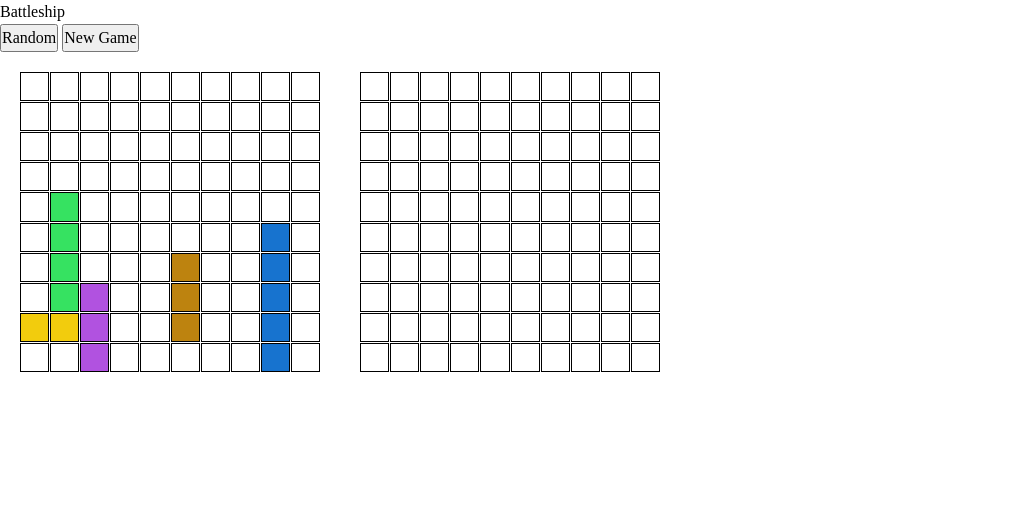
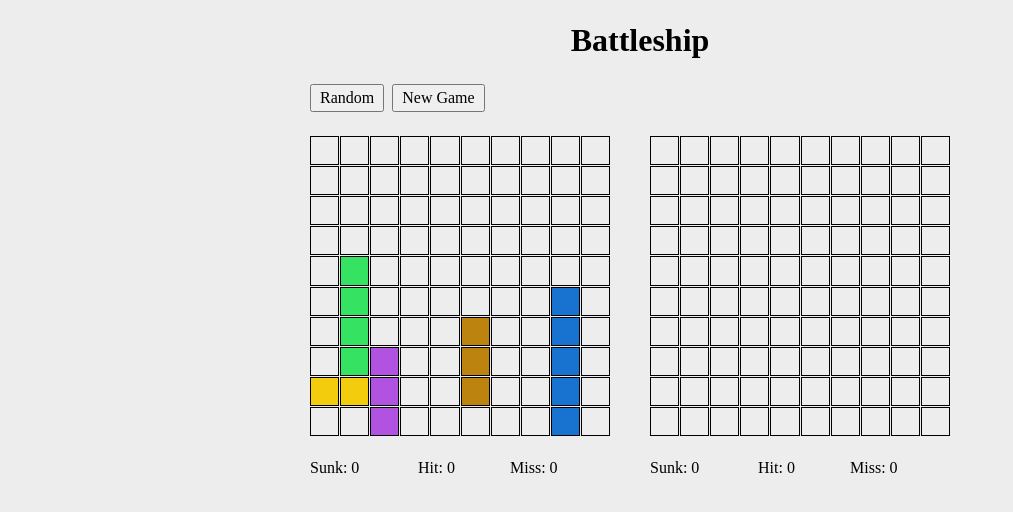
Before and after one commit to jmdelong7/battleship-top, a website built with webpack: page src/index.html in a window 1280 px wide. Shown: the whole page, without its empty margins (0-1013 px from the left). Built offline with nearby package versions, Linux system fonts and the light colour scheme.

Commit message:
style: Layout, sunk/hit/miss

```diff
--- a/src/css/styles.css
+++ b/src/css/styles.css
@@ -82,6 +82,54 @@ svg {
   --miss-color: hsl(0, 0%, 57%);
 }
 
+body {
+  display: flex;
+  flex-direction: column;
+  align-items: center;
+  background-color: rgb(237, 237, 237);
+}
+
+main {
+  width: 700px;
+}
+
+.heading {
+  text-align: center;
+  margin: 1rem;
+  font-weight: bold;
+  font-size: 32px;
+}
+
+.settings {
+  display: flex;
+  justify-content: flex-start;
+  margin-left: 16px;
+}
+
+.settings__btn {
+  margin: 0.25rem;
+  padding: 0 8px;
+}
+
+.data {
+  display: flex;
+  justify-content: space-evenly;
+}
+
+.data__text {
+  display: flex;
+  width: 320px;
+}
+
+.data__text > p {
+  width: 100px;
+}
+
+#human-hit,
+#computer-hit {
+  padding-left: 8px;
+}
+
 .game__board {
   display: grid;
   grid-template-rows: repeat(10, 1fr);
@@ -135,3 +183,7 @@ svg {
 .game__board__cell[data-state='human-destroyer'] {
   background-color: var(--destroyer-color);
 }
+
+.data {
+  display: flex;
+}
--- a/src/index.html
+++ b/src/index.html
@@ -6,6 +6,7 @@
   <title>Battleship</title>
 </head>
 <body>
+  <main>
     <header class="heading">
       <h1 class="heading__title">Battleship</h1>
     </header>
@@ -26,6 +27,8 @@
         <div class="game__board__row"></div>
         <div class="game__board__row"></div>
       </div>
+      <div class="game__data game__data--human">
+      </div>
       <div class="game__board game__board--computer">
         <div class="game__board__row"></div>
         <div class="game__board__row"></div>
@@ -39,5 +42,18 @@
         <div class="game__board__row"></div>
       </div>
     </div>
+    <div class="data">
+      <div class="data__text data__text--human">
+        <p id="human-sunk">Sunk: 0</p>
+        <p id="human-hit">Hit: 0</p>
+        <p id="human-miss">Miss: 0</p>
+      </div>
+      <div class="data__text data__text--computer">
+        <p id="computer-sunk">Sunk: 0</p>
+        <p id="computer-hit">Hit: 0</p>
+        <p id="computer-miss">Miss: 0</p>
+      </div>
+    </div>
+  </main>
 </body>
 </html>
```
Lines whose indentation alone changed are shown as unchanged.
